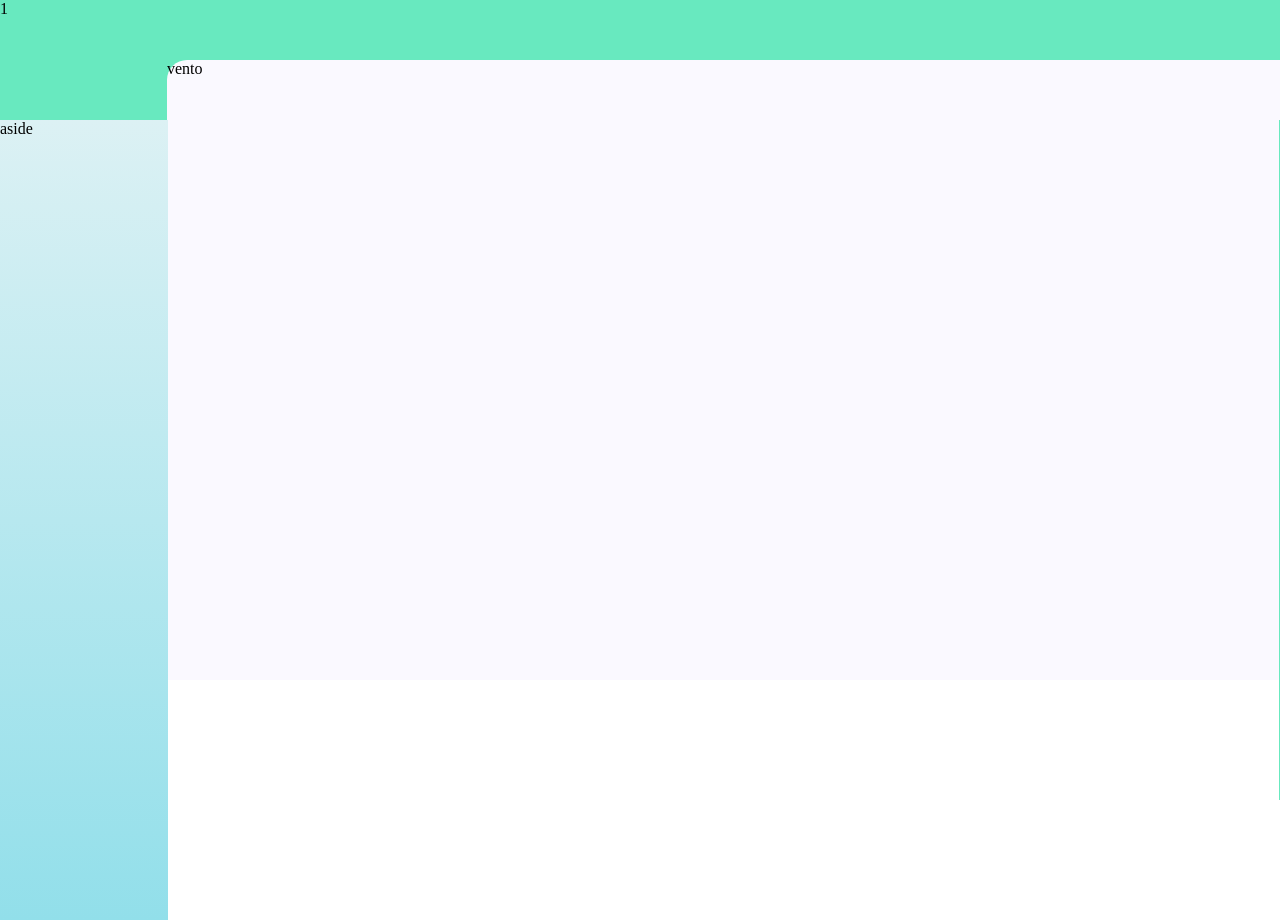
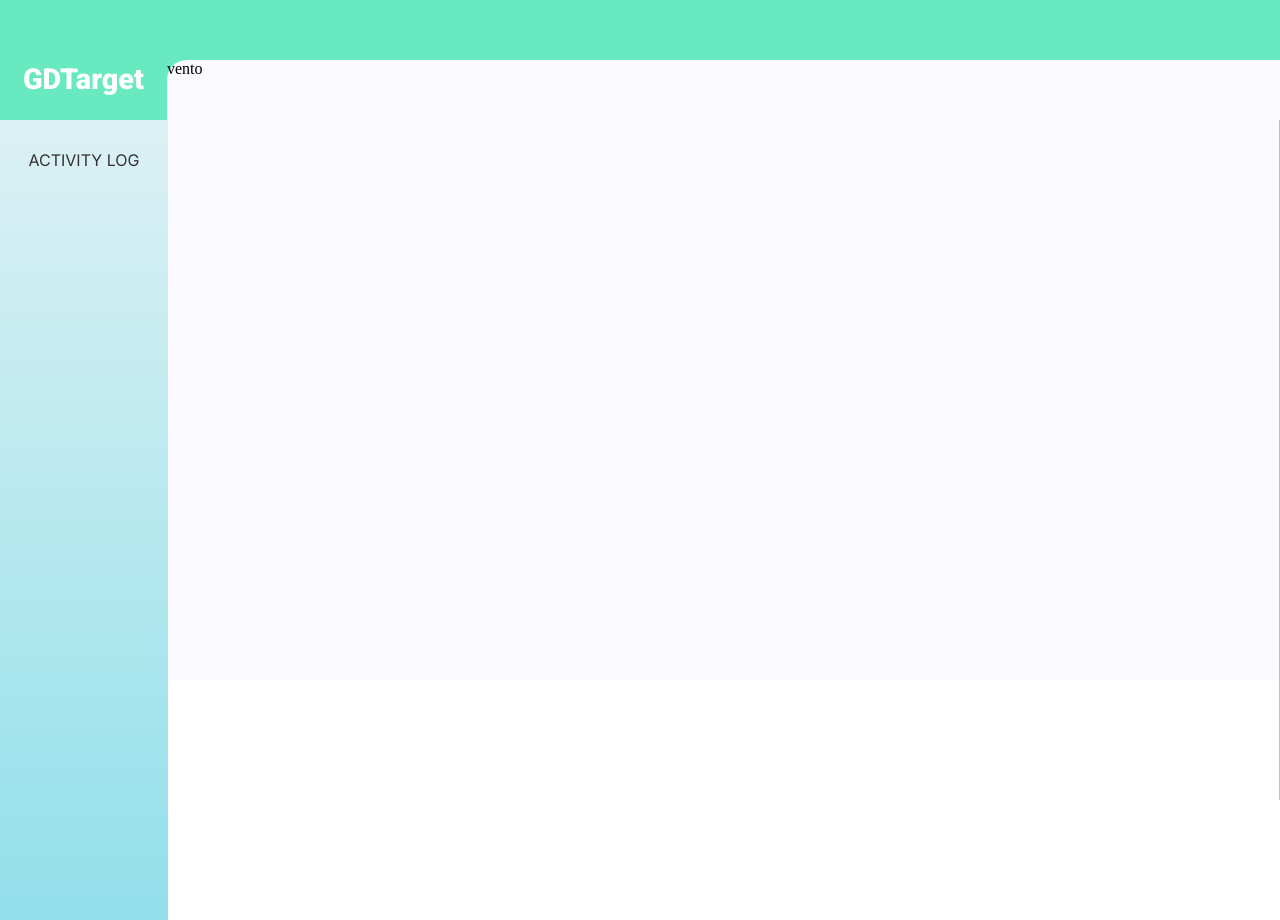
Before and after one commit to GabrielDavid1/GDTarget, a React (Vite) app: page / in a window 1280 px wide. Built offline with nearby package versions, Linux system fonts and the light colour scheme.

Commit message:
fixed problem with font size

```diff
--- a/src/App.tsx
+++ b/src/App.tsx
@@ -8,7 +8,10 @@ import { AppHeader,
   DesignComplement,
   SubTitle,
   AppFooter,
-  AppContent
+  AppContent,
+  HeaderTitle,
+  AppAsideHeader,
+  AppAsideContent
 } from "./AppStyle";
 import "./styles/global.css";
 
@@ -37,14 +40,24 @@ function App() {
 
   return (
     <AppContainer>
+
       <AppHeader>
-          <TitleArea> 1 </TitleArea>
+          <TitleArea>
+            <HeaderTitle> GDTarget </HeaderTitle>
+          </TitleArea>
           <SectionArea>
               <DesignComplement />
               <SubTitle> vento </SubTitle>
           </SectionArea>
       </AppHeader>
-      <AppAside>aside</AppAside>
+
+      <AppAside>
+        <AppAsideHeader> ACTIVITY LOG </AppAsideHeader>
+        <AppAsideContent>
+
+        </AppAsideContent>
+      </AppAside>
+
       <AppMain>
         <AppContent>
 
@@ -53,6 +66,7 @@ function App() {
 
         </AppFooter>
       </AppMain>
+
     </AppContainer>
   );
 }
--- a/src/AppStyle.ts
+++ b/src/AppStyle.ts
@@ -17,7 +17,17 @@ export const AppHeader = styled.header`
 
 export const TitleArea = styled.div`
     width: 15%;
+    display: flex;
+    height: 100%;
+    justify-content: center;
+    align-items: end;
+    color: ${theme.fonts.HEADER_TITLE.color};
     background-color: ${theme.colors.HEADER};
+    font-size: ${theme.fonts.HEADER_TITLE.size};
+`;
+
+export const HeaderTitle = styled.h2`
+    font-family: 'Roboto', sans-serif;
 `;
 
 export const SectionArea = styled.section`
@@ -45,6 +55,22 @@ export const AppAside = styled.aside`
     background-image: ${theme.colors.ASIDE};
 `;
 
+export const AppAsideHeader = styled.div`
+    width: 100%;
+    height: 10%;
+    display: flex;
+    justify-content: center;
+    align-items: center;
+    font-family: 'Inter', sans-serif;
+    color: ${theme.fonts.ACTIVITY_TITLE.color};
+    font-size: ${theme.fonts.ACTIVITY_TITLE.size};
+`;
+
+export const AppAsideContent = styled.div`
+    width: 100%;
+    height: 90%;
+`;
+
 export const AppMain = styled.main`
     width: 86.8%;
     height: 100%;
--- a/src/styles/global.css
+++ b/src/styles/global.css
@@ -1,3 +1,6 @@
+@import url('https://fonts.googleapis.com/css2?family=Raleway:wght@300&family=Roboto+Mono&display=swap');
+@import url('https://fonts.googleapis.com/css2?family=Raleway:wght@300&family=Roboto:wght@900&display=swap');
+@import url('https://fonts.googleapis.com/css2?family=Inter&family=Raleway:wght@300&display=swap');
 body {
   margin: 0 auto;
   overflow-y: hidden;
--- a/src/styles/theme.ts
+++ b/src/styles/theme.ts
@@ -7,12 +7,11 @@ export const theme = {
     fonts: {
         HEADER_TITLE: {
             color: '#FFFFFF',
-            size: '2rem',
-            style: 'bold'
+            size: '1.2rem'
         },
         ACTIVITY_TITLE: {
-            color: '#626262',
-            size: '1.5rem'
+            color: '#353333',
+            size: '1rem'
         },
         WIND_TITLE: {
             color: '#4D4D4D',
```
